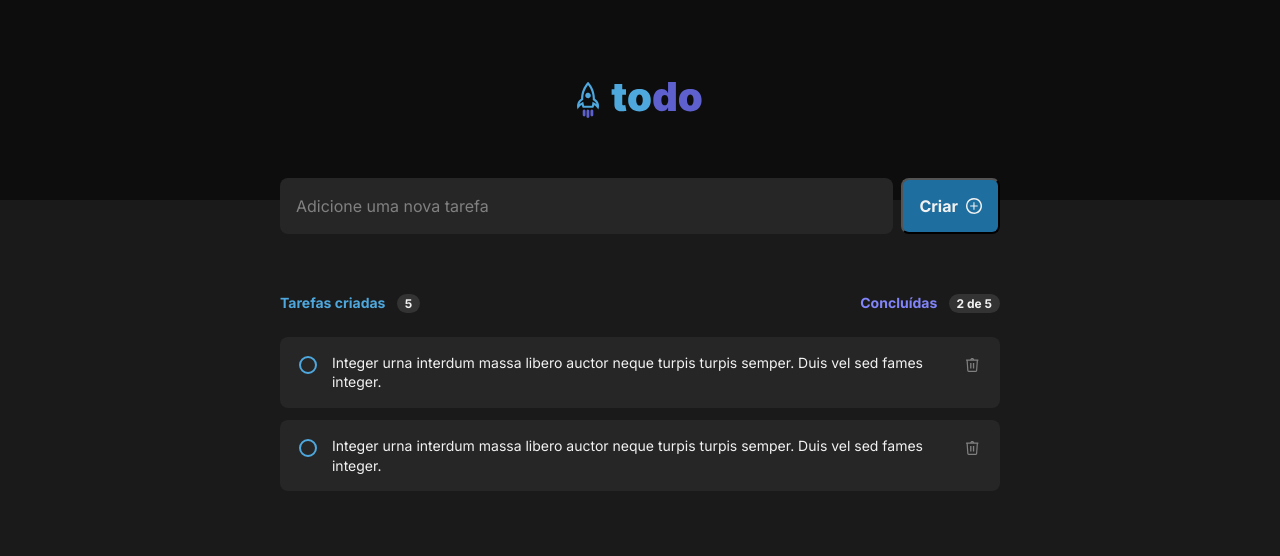
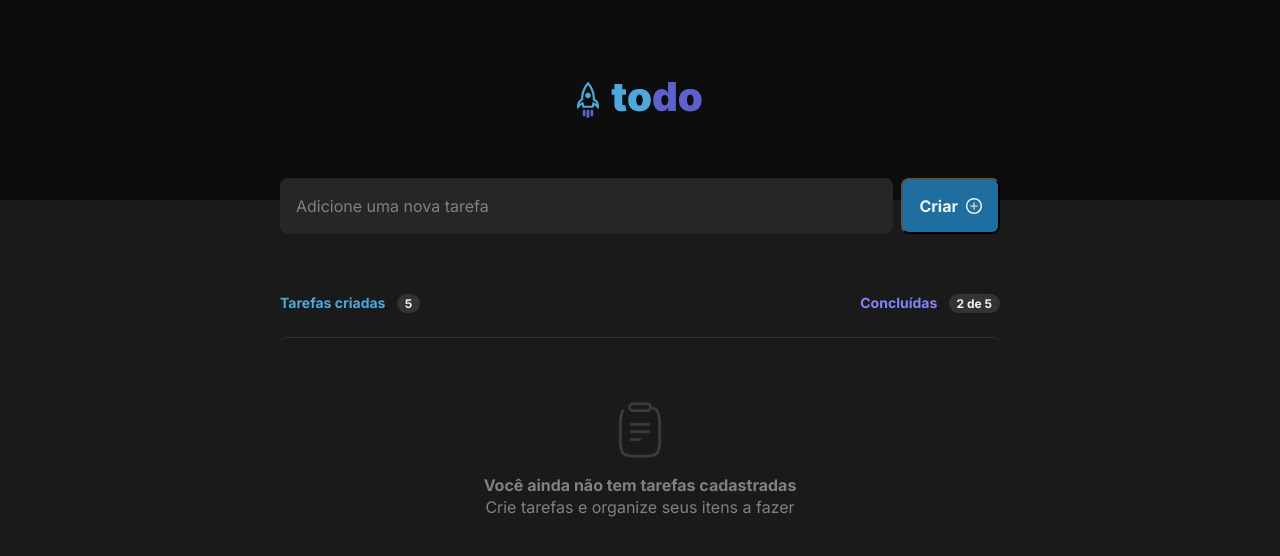
Before and after one commit to rnatu/todo-list, a React (Vite) app: page / in a window 1280 px wide. Shown: the top 556 px of the page. Built offline with nearby package versions, Linux system fonts and the light colour scheme.

Commit message:
style(App): add empty task container

```diff
--- a/src/App.module.css
+++ b/src/App.module.css
@@ -48,5 +48,30 @@ main {
 }
 
 .taskContainer {
-  margin-top: 1.5rem;
+  margin: 1.5rem 0;
 }
+
+.taskContainer .emptyTaskContainer {
+  display: flex;
+  flex-direction: column;
+  align-items: center;
+  text-align: center;
+
+  border-top: 1px solid var(--gray-400);
+  border-radius: 8px;
+
+  color: var(--gray-300);
+}
+
+.emptyTaskContainer img {
+  margin-top: 4rem;
+}
+
+.emptyTaskContainer p:first-of-type {
+  font-weight: 700;
+  margin-top: 1rem;
+}
+
+.emptyTaskContainer p + p {
+  font-weight: 400;
+}
--- a/src/App.tsx
+++ b/src/App.tsx
@@ -2,8 +2,30 @@ import styles from "./App.module.css";
 import todoLogo from "./assets/todo-logo.svg";
 import { Input } from "./components/Input";
 import { Task } from "./components/Task";
+import emptyIcon from "./assets/empty-icon.svg";
 
 function App() {
+  const tasks: any = [
+    // {
+    //   id: 12334,
+    //   taskDescription:
+    //     "Lorem ipsum dolor sit amet consectetur adipisicing elit. Velit voluptatum illum laborum, tempore officiis soluta sunt, adipisci est sint, similique voluptatem! Itaque architecto iste veniam nostrum accusamus doloremque animi eaque.",
+    //   isCompleted: false,
+    // },
+    // {
+    //   id: 445345,
+    //   taskDescription:
+    //     "oluta sunt, adipisci est sint, similique voluptatem! Itaque architecto iste veniam nostrum accusamus",
+    //   isCompleted: false,
+    // },
+    // {
+    //   id: 4494948,
+    //   askDescription:
+    //     "unt, olut sint, similiquea sadipisci est voluptatem! Itaque architecto iamus",
+    //   isCompleted: false,
+    // },
+  ];
+
   return (
     <div>
       <header className={styles.header}>
@@ -24,8 +46,15 @@ function App() {
         </header>
 
         <div className={styles.taskContainer}>
-          <Task />
-          <Task />
+          {tasks.length > 0 ? (
+            tasks.map(() => <Task />)
+          ) : (
+            <div className={styles.emptyTaskContainer}>
+              <img src={emptyIcon} alt="Ícone ilustrando lista vazia" />
+              <p>Você ainda não tem tarefas cadastradas</p>
+              <p>Crie tarefas e organize seus itens a fazer</p>
+            </div>
+          )}
         </div>
       </main>
     </div>
```
Also changed, not shown: src/assets/empty-icon.svg (added).
